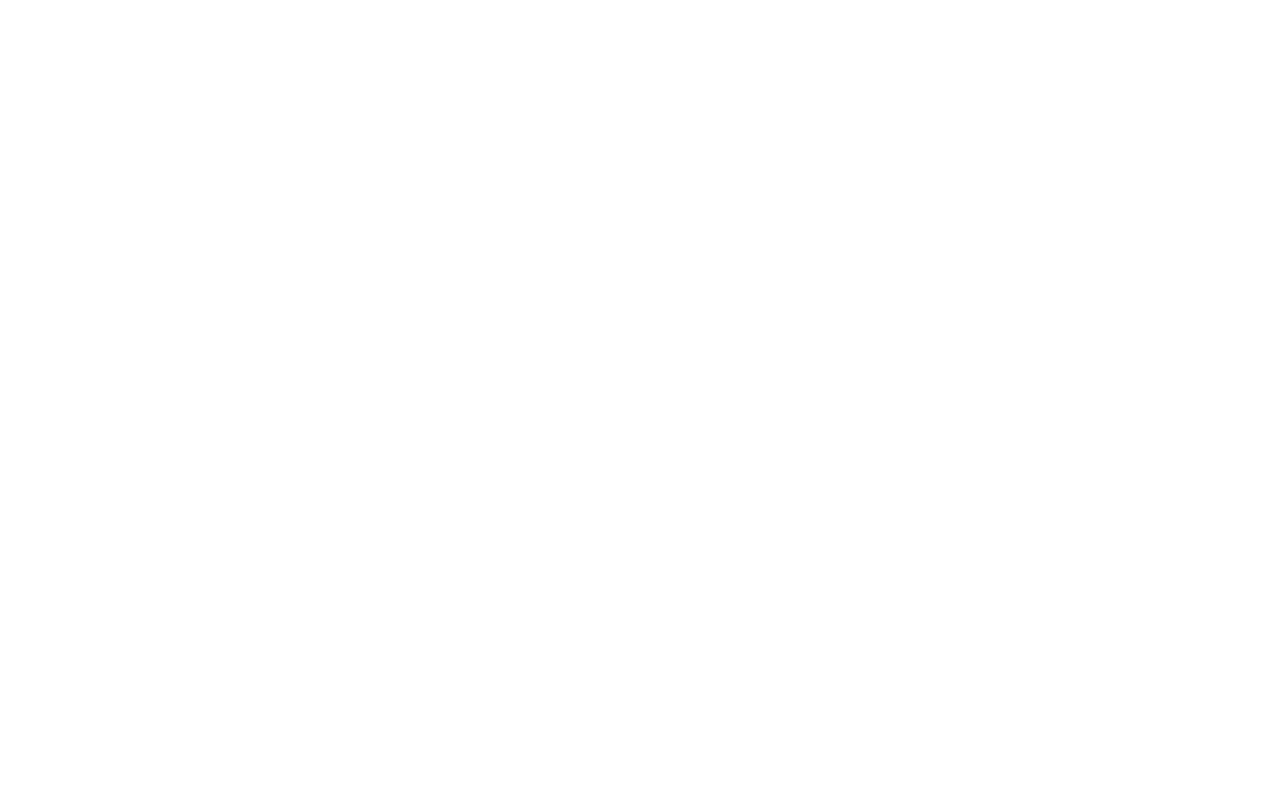
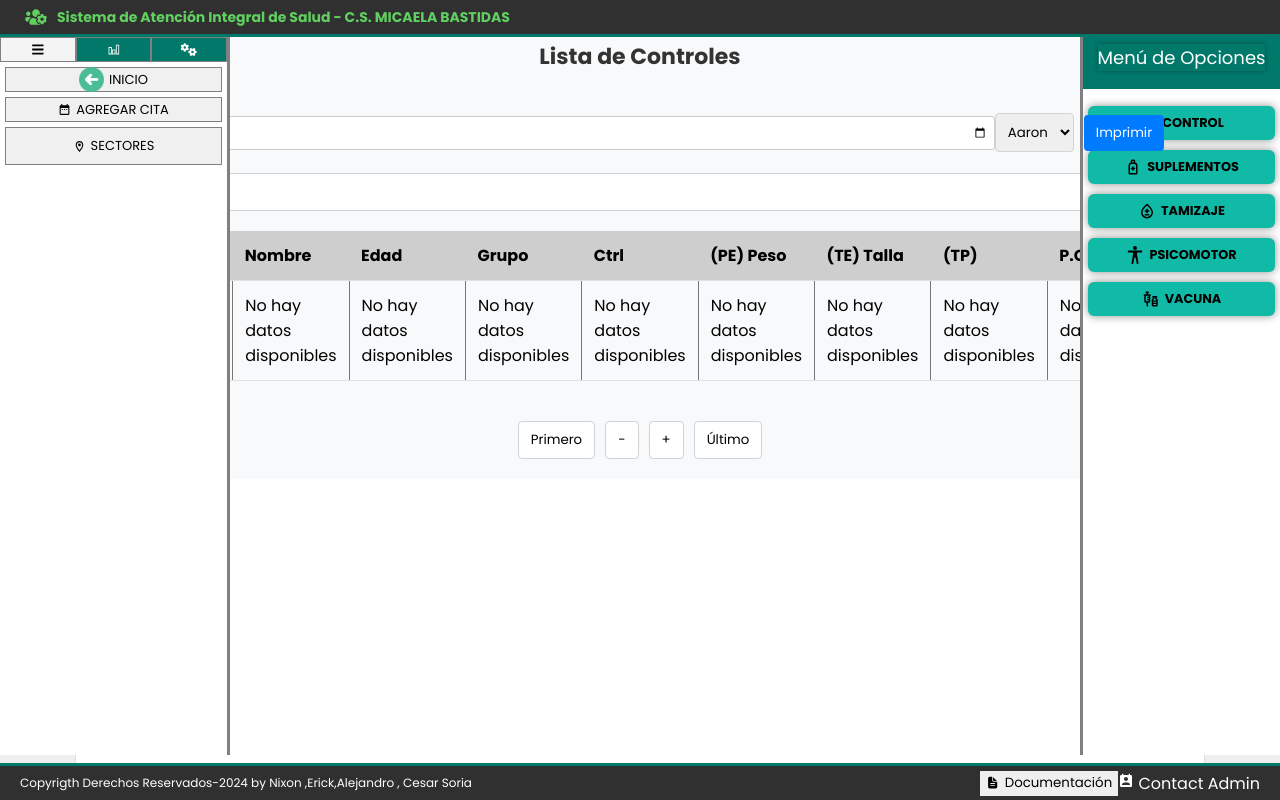
Before and after one commit to Nicko-rgb/sys_sais-micaela, a React (Vite) app in the folder Client/: page /controlList in a window 1280 px wide. Before the commit this address had no page. Built offline with nearby package versions, Linux system fonts and the light colour scheme.

Commit message:
nuevos cambios 7/01/2025- retomamos las actividades

```diff
--- a/Client/src/App.jsx
+++ b/Client/src/App.jsx
@@ -28,6 +28,7 @@
 import HistorialTamizaje from './Componentes/Her_Pacien_Ninho/Tamizaje/HistorialTamizaje';
 import Entregasuplemento from './Componentes/Her_Pacien_Ninho/Suplemento/Entregasuplemento';
 import ListaSuplemento from './Componentes/Her_Pacien_Ninho/Suplemento/Listasumplemento';
+import ControlList from './Componentes/Her_Pacien_Ninho/ControlOpcionesD/ControlList';
 
 import VacunarNino from './Componentes/Her_Pacien_Ninho/vacuna/VacunarNino'
 
@@ -39,6 +40,7 @@
             <BrowserRouter>
                 <Routes>
                     <Route path="/" element={<Login />} />
+                    <Route path="/controlList" element={<ControlList />} />
                     <Route path="/panel" element={<Panel />} />
                     <Route path="/panel-niño" element={<PanelNiño />} />
                     <Route path="/panel/:historialClinico" element={<DatosPaciente />} />
--- /dev/null
+++ b/Client/src/Componentes/Her_Pacien_Ninho/ControlOpcionesD/ControLIst.module.css
@@ -0,0 +1,191 @@
+/* Estilo general de la aplicación */
+.container {
+    display: flex;
+    flex-direction: column;
+    gap: 20px;
+    padding: 20px;
+    background-color: #f8f9fa;
+  }
+
+  /* Header */
+  .header {
+    display: flex;
+    justify-content: space-between;
+    align-items: center;
+  }
+
+  .dateInput {
+    padding: 8px;
+    border: 1px solid #ced4da;
+    border-radius: 4px;
+  }
+
+  .userInfo {
+    display: flex;
+    align-items: center;
+    gap: 10px;
+    position: relative; /* Necesario para posicionar el menú */
+  }
+
+  .nameSelect {
+    padding: 8px;
+    border: 1px solid #ced4da;
+    border-radius: 4px;
+  }
+
+  .printButton {
+    padding: 8px 12px;
+    background-color: #007bff;
+    color: white;
+    border: none;
+    border-radius: 4px;
+    cursor: pointer;
+  }
+
+  .printButton:hover {
+    background-color: #0056b3;
+  }
+
+  /* Menú desplegable */
+  .menu {
+    position: absolute;
+    top: 40px;
+    right: 0;
+    background-color: white;
+    border: 1px solid #ced4da;
+    border-radius: 4px;
+    box-shadow: 0px 4px 6px rgba(0, 0, 0, 0.1);
+    width: 200px;
+    z-index: 100;
+  }
+
+  .menu ul {
+    list-style: none;
+    padding: 0;
+    margin: 0;
+  }
+
+  .menu li {
+    padding: 10px;
+    cursor: pointer;
+  }
+
+  .menu li:hover {
+    background-color: #f1f1f1;
+  }
+
+  /* Barra de búsqueda */
+  .searchBar {
+    display: flex;
+    justify-content: space-between;
+    align-items: center;
+    gap: 10px;
+  }
+
+  .searchInput {
+    padding: 8px;
+    border: 1px solid #ced4da;
+    border-radius: 4px;
+    flex-grow: 1;
+  }
+
+  .showSelect {
+    padding: 8px;
+    border: 1px solid #ced4da;
+    border-radius: 4px;
+  }
+
+  /* Tabla */
+  .table {
+    width: 100%;
+    border-collapse: collapse;
+  }
+
+  .th, .cell {
+    padding: 12px;
+    text-align: left;
+    border-bottom: 1px solid #dee2e6;
+  }
+
+  .row:nth-child(even) {
+    background-color: #f8f9fa;
+  }
+
+  /* Paginación */
+  .pagination {
+    display: flex;
+    justify-content: center;
+    gap: 10px;
+    margin-top: 20px;
+  }
+
+  .paginationButton {
+    padding: 8px 12px;
+    border: 1px solid #ced4da;
+    border-radius: 4px;
+    background-color: #ffffff;
+    cursor: pointer;
+  }
+
+  .paginationButton:hover {
+    background-color: #007bff;
+    color: white;
+  }
+  .mainContainer {
+    display: flex;
+    flex-direction: column;
+    min-height: 100vh;
+  }
+
+  .contentWrapper {
+    display: flex;
+    flex: 1;
+  }
+
+  .mainContent {
+    flex-grow: 1;
+    padding: 20px;
+  }
+
+  .sidebar {
+    width: 250px; /* Adjust width as needed */
+    background-color: #f0f0f0;
+    border-left: 1px solid #ddd;
+  }
+
+  /* Existing styles remain the same */
+  .container {
+    width: 100%;
+  }
+  .mainContainer {
+    display: flex;
+    flex-direction: column;
+    min-height: 100vh;
+  }
+
+  .contentWrapper {
+    display: flex;
+    flex: 1;
+  }
+
+  .sidebarLeft {
+    width: 250px; /* Adjust width as needed */
+    background-color: #f0f0f0;
+    border-right: 1px solid #ddd;
+  }
+
+  .mainContent {
+    flex-grow: 1;
+    padding: 20px;
+  }
+
+  .sidebarRight {
+    width: 250px; /* Adjust width as needed */
+    background-color: #f0f0f0;
+    border-left: 1px solid #ddd;
+  }
+
+  /* Existing styles remain the same */
+  .container {
+    width: 100%;
+  }
--- /dev/null
+++ b/Client/src/Componentes/Her_Pacien_Ninho/ControlOpcionesD/ControlList.jsx
@@ -0,0 +1,142 @@
+import React, { useState } from 'react';
+import styles from './ControList.module.css';
+import OpcionesD from '../OpcionesD';
+import OpcionesI from '../OpcionesI';
+import NavLogin from '../../Navegadores/NavLogin';
+import NavPie from '../../Navegadores/NavPie';
+import { Link } from 'react-router-dom';
+import { useNavigate, useLocation } from "react-router-dom";
+
+const ControlList = () => {
+  const [selectedDate, setSelectedDate] = useState(new Date());
+  const [selectedName, setSelectedName] = useState('Aaron');
+  const [showCount, setShowCount] = useState(10);
+  const [isMenuOpen, setIsMenuOpen] = useState(false);
+
+  const location = useLocation();
+  const { paciente } = location.state || {};
+
+  const handleDateChange = (event) => {
+    setSelectedDate(event.target.value);
+  };
+
+  const handleNameChange = (event) => {
+    setSelectedName(event.target.value);
+  };
+
+  const handleShowCountChange = (event) => {
+    setShowCount(event.target.value);
+  };
+
+  const toggleMenu = () => {
+    setIsMenuOpen(!isMenuOpen);
+  };
+
+  return (
+    <div className={styles.mainContainer}>
+      {/* NavLogin at the top */}
+      <NavLogin />
+
+      <div className={styles.contentWrapper}>
+        {/* OpcionesI Sidebar */}
+        <div className={styles.sidebarLeft}>
+          <OpcionesI />
+        </div>
+
+        {/* Main content area */}
+        <div className={styles.mainContent}>
+          <div className={styles.container}>
+            <h3>Lista de Controles</h3>
+            <header className={styles.header}>
+              <input
+                type="date"
+                className={styles.dateInput}
+                value={selectedDate.toISOString().substr(0, 10)}
+                onChange={handleDateChange}
+              />
+              <div className={styles.userInfo}>
+                <select
+                  className={styles.nameSelect}
+                  value={selectedName}
+                  onChange={handleNameChange}
+                >
+                  <option value="Aaron">Aaron</option>
+                  <option value="John">John</option>
+                  <option value="Jane">Jane</option>
+                </select>
+                <button className={styles.printButton} onClick={toggleMenu}>
+                  Imprimir
+                </button>
+                {/* Menú de opciones */}
+                {isMenuOpen && (
+                  <div className={styles.menu}>
+                    <ul>
+                      <li>Registro Diario CRED</li>
+                      <li>Registro Diario Vacuna</li>
+                      <li>Exportar Varios</li>
+                    </ul>
+                  </div>
+                )}
+              </div>
+            </header>
+
+            <div className={styles.searchBar}>
+              <input className={styles.searchInput} placeholder="Buscar registro" />
+              <select className={styles.showSelect} value={showCount} onChange={handleShowCountChange}>
+                <option value="10">10</option>
+                <option value="20">20</option>
+                <option value="50">50</option>
+              </select>
+            </div>
+
+            <table className={styles.table}>
+              <thead>
+                <tr>
+                  <th className={styles.th}>Historia</th>
+                  <th className={styles.th}>Nombre</th>
+                  <th className={styles.th}>Edad</th>
+                  <th className={styles.th}>Grupo</th>
+                  <th className={styles.th}>Ctrl</th>
+                  <th className={styles.th}>(PE) Peso</th>
+                  <th className={styles.th}>(TE) Talla</th>
+                  <th className={styles.th}>(TP)</th>
+                  <th className={styles.th}>P.C.</th>
+                </tr>
+              </thead>
+              <tbody>
+                <tr className={styles.row}>
+                  <td className={styles.cell}>No hay datos disponibles</td>
+                  <td className={styles.cell}>No hay datos disponibles</td>
+                  <td className={styles.cell}>No hay datos disponibles</td>
+                  <td className={styles.cell}>No hay datos disponibles</td>
+                  <td className={styles.cell}>No hay datos disponibles</td>
+                  <td className={styles.cell}>No hay datos disponibles</td>
+                  <td className={styles.cell}>No hay datos disponibles</td>
+                  <td className={styles.cell}>No hay datos disponibles</td>
+                  <td className={styles.cell}>No hay datos disponibles</td>
+                </tr>
+              </tbody>
+            </table>
+
+            <div className={styles.pagination}>
+              <button className={styles.paginationButton}>Primero</button>
+              <button className={styles.paginationButton}>-</button>
+              <button className={styles.paginationButton}>+</button>
+              <button className={styles.paginationButton}>Último</button>
+            </div>
+          </div>
+        </div>
+
+        {/* OpcionesD Sidebar */}
+        <div className={styles.sidebarRight}>
+          <OpcionesD />
+        </div>
+      </div>
+
+      {/* NavPie at the bottom */}
+      <NavPie />
+    </div>
+  );
+};
+
+export default ControlList;
--- a/Client/src/Componentes/Her_Pacien_Ninho/OpcionesD.jsx
+++ b/Client/src/Componentes/Her_Pacien_Ninho/OpcionesD.jsx
@@ -1,5 +1,5 @@
 import React, { useState, useEffect } from 'react';
-import { Link , useParams} from 'react-router-dom';
+import { Link} from 'react-router-dom';
 import './opciones.css';
 import { FaBars } from "react-icons/fa";
 import { LiaChartBarSolid } from "react-icons/lia";
@@ -64,7 +64,7 @@
             </div>
             <div className={`opciones2 ${activeIcon === 1 ? 'show' : 'hide'}`}>
                 <Link to="/panel"> <img src={volver} alt="" />INICIO</Link>
-                <p><BiCalendarEdit />REGISTRO DIARIO</p>
+                <Link to="/controlList" ><BiCalendarEdit />REGISTRO DIARIO</Link>
                 <p><AiOutlineMonitor />SEGUIMIENTO Y MONITOREO</p>
                 <p><VscGraph />CONSOLIDADO CRED</p>
                 <p>CONSOLIDADO VACUNA</p>
```
